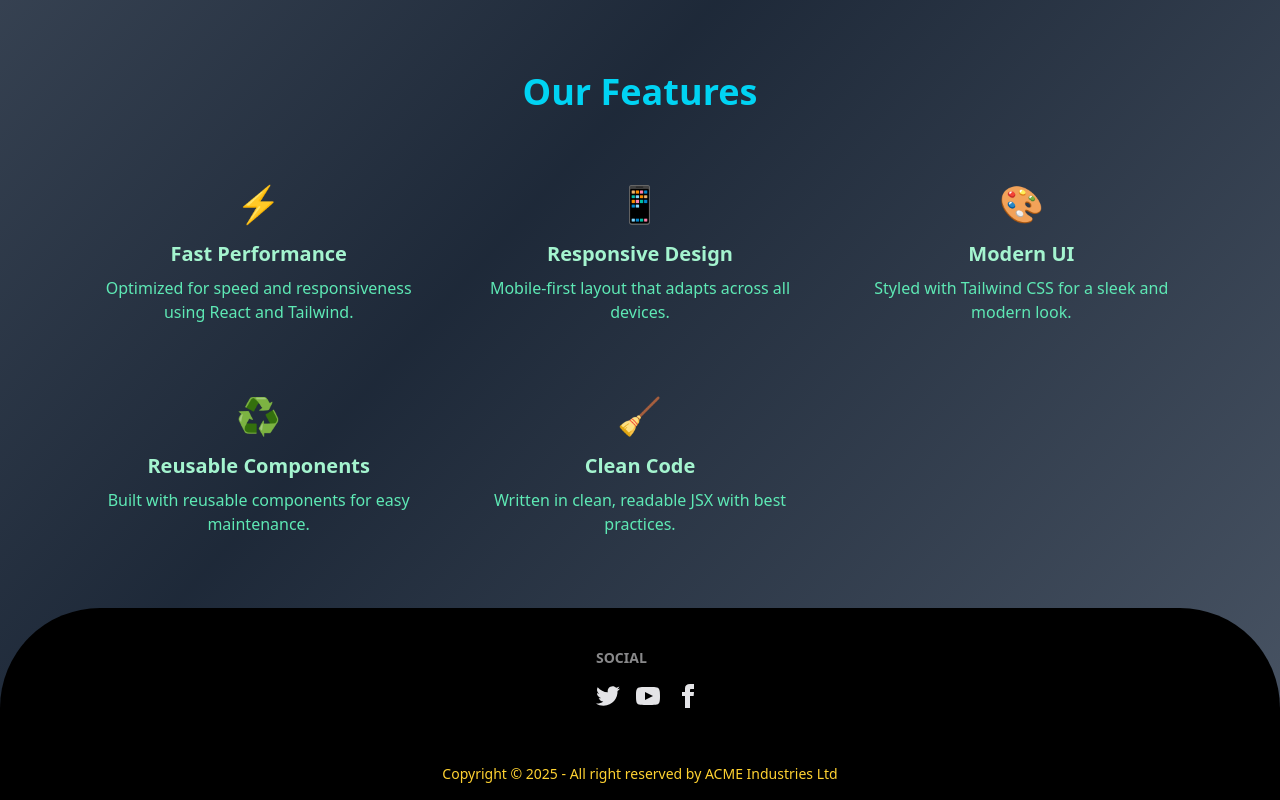
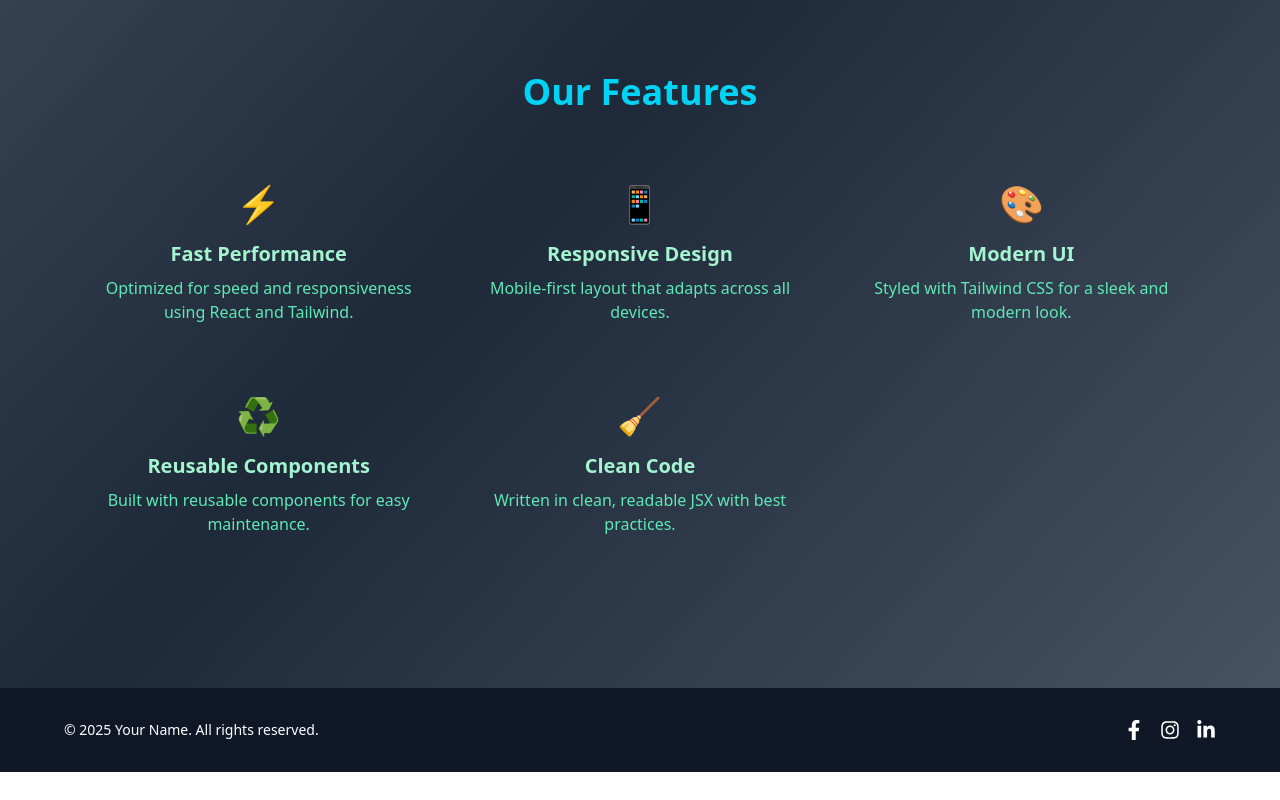
Before and after one commit to itsmeshahbaz/portfolio, a React (Vite) app: page /services in a window 1280 px wide. Shown: the part 628-1428 px from the top of the page. After the commit the page ends 1400 px from the top, so only its background shows below. Built offline with nearby package versions, Linux system fonts and the light colour scheme.

Commit message:
footer updates

```diff
--- a/src/component/Footer.jsx
+++ b/src/component/Footer.jsx
@@ -1,58 +1,43 @@
+'use client'
 import React from 'react'
+import { FaFacebookF, FaInstagram, FaLinkedinIn } from 'react-icons/fa';
 
 function Footer() {
   return (
     <div>
-      <footer className="footer sm:footer-horizontal items-center  text-neutral-content p-10 min-screen bg-black rounded-t-[100px]">
-  <aside>
-      <p>
-      <br />
-    </p>
-  </aside>
-  <nav>
-    <h6 className="footer-title">Social</h6>
-    <div className="grid grid-flow-col gap-4">
-      <a>
-        <svg
-          xmlns="http://www.w3.org/2000/svg"
-          width="24"
-          height="24"
-          viewBox="0 0 24 24"
-          className="fill-current">
-          <path
-            d="M24 4.557c-.883.392-1.832.656-2.828.775 1.017-.609 1.798-1.574 2.165-2.724-.951.564-2.005.974-3.127 1.195-.897-.957-2.178-1.555-3.594-1.555-3.179 0-5.515 2.966-4.797 6.045-4.091-.205-7.719-2.165-10.148-5.144-1.29 2.213-.669 5.108 1.523 6.574-.806-.026-1.566-.247-2.229-.616-.054 2.281 1.581 4.415 3.949 4.89-.693.188-1.452.232-2.224.084.626 1.956 2.444 3.379 4.6 3.419-2.07 1.623-4.678 2.348-7.29 2.04 2.179 1.397 4.768 2.212 7.548 2.212 9.142 0 14.307-7.721 13.995-14.646.962-.695 1.797-1.562 2.457-2.549z"></path>
-        </svg>
-      </a>
-      <a>
-        <svg
-          xmlns="http://www.w3.org/2000/svg"
-          width="24"
-          height="24"
-          viewBox="0 0 24 24"
-          className="fill-current">
-          <path
-            d="M19.615 3.184c-3.604-.246-11.631-.245-15.23 0-3.897.266-4.356 2.62-4.385 8.816.029 6.185.484 8.549 4.385 8.816 3.6.245 11.626.246 15.23 0 3.897-.266 4.356-2.62 4.385-8.816-.029-6.185-.484-8.549-4.385-8.816zm-10.615 12.816v-8l8 3.993-8 4.007z"></path>
-        </svg>
-      </a>
-      <a>
-        <svg
-          xmlns="http://www.w3.org/2000/svg"
-          width="24"
-          height="24"
-          viewBox="0 0 24 24"
-          className="fill-current">
-          <path
-            d="M9 8h-3v4h3v12h5v-12h3.642l.358-4h-4v-1.667c0-.955.192-1.333 1.115-1.333h2.885v-5h-3.808c-3.596 0-5.192 1.583-5.192 4.615v3.385z"></path>
-        </svg>
-      </a>
-    </div>
-  </nav>
-</footer>
-<footer className="footer sm:footer-horizontal footer-center bg-black text-base-content p-4">
-  <aside>
-    <p className='text-amber-300'>Copyright © {new Date().getFullYear()} - All right reserved by ACME Industries Ltd</p>
-  </aside>
-</footer>
+    <footer className="bg-gray-900 text-white py-8 px-4 mt-20">
+      <div className="max-w-6xl mx-auto flex flex-col sm:flex-row justify-between items-center">
+        <p className="text-sm mb-4 sm:mb-0">&copy; {new Date().getFullYear()} Your Name. All rights reserved.</p>
+
+        <div className="flex gap-4">
+          <a
+            href="https://web.facebook.com/shahbaz4283/"
+            target="_blank"
+            rel="noopener noreferrer"
+            className="hover:text-blue-500 transition"
+          >
+            <FaFacebookF size={20} />
+          </a>
+          <a
+            href="https://www.instagram.com/shahbaz__mughal1/"
+            target="_blank"
+            rel="noopener noreferrer"
+            className="hover:text-pink-500 transition"
+          >
+            <FaInstagram size={20} />
+          </a>
+          <a
+            href="https://www.linkedin.com/in/shahbaz-mughal"
+            target="_blank"
+            rel="noopener noreferrer"
+            className="hover:text-blue-400 transition"
+          >
+            <FaLinkedinIn size={20} />
+          </a>
+        </div>
+      </div>
+    </footer>
+
     </div>
   )
 }
```
